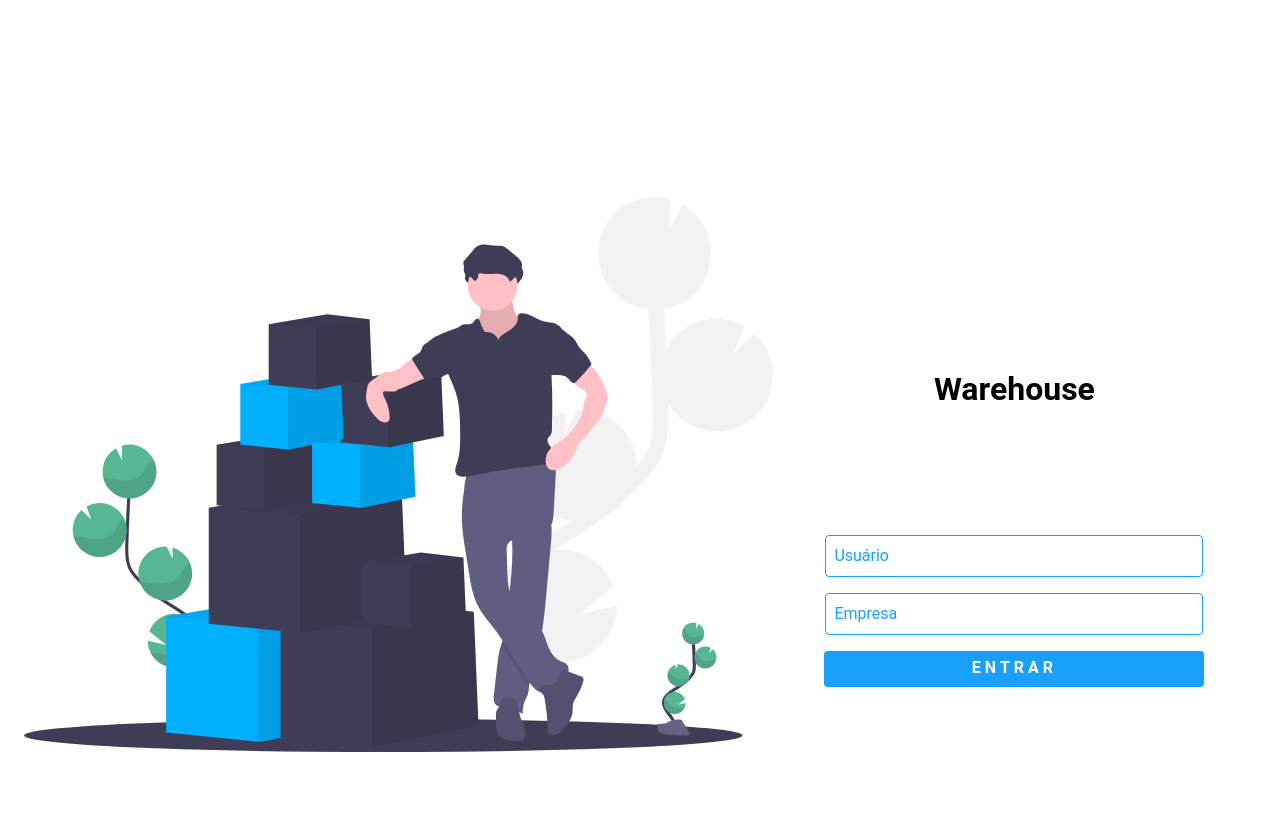
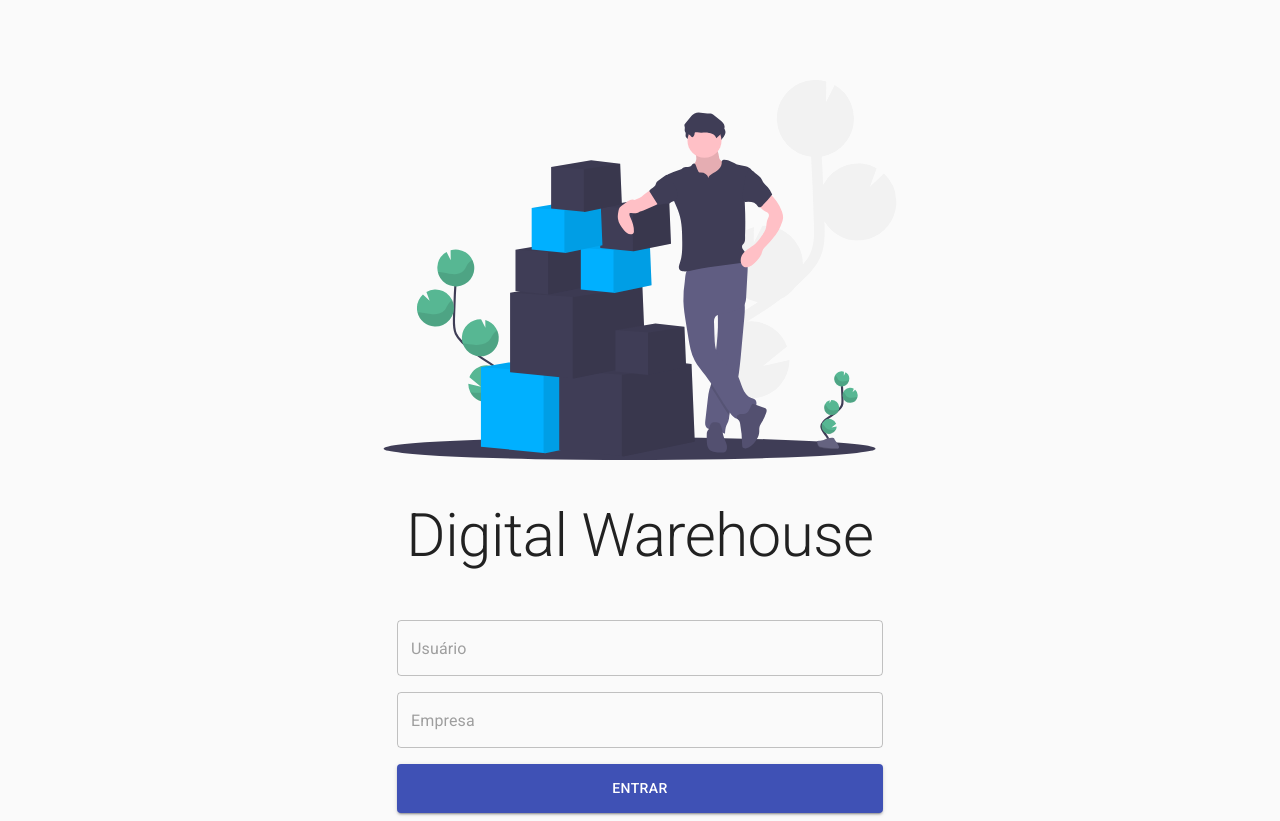
Before and after one commit to mateus-f-torres/warehouse, a React app: page /login in a window 1280 px wide. Before the commit the page ends 800 px from the top, so only its background shows below. Built offline with nearby package versions, Linux system fonts and the light colour scheme; a web font is replaced by a local one.

Commit message:
refactor(login-ui): refactor login UI
Use Material-UI
Use React Router DOM

```diff
--- a/src/components/common/Button/Button.css
+++ /dev/null
@@ -1,14 +0,0 @@
-.w-button {
-  height: 2.25rem;
-  border: none;
-  color: white;
-  font-weight: bold;
-  letter-spacing: 0.25rem;
-  text-transform: uppercase;
-  background-color: #18A0FB;
-  border-radius: 0.25rem;
-}
-
-.w-button:hover,
-.w-button:focus {}
-.w-button:active {}
--- a/src/components/common/Button/Button.js
+++ /dev/null
@@ -1,12 +0,0 @@
-import React from 'react'
-import './Button.css'
-
-function Button(props) {
-  return (
-    <button className="w-button" type={props.type} onClick={props.onClick}>
-      {props.label}
-    </button>
-  )
-}
-
-export default Button
--- a/src/components/common/TextInput/TextInput.css
+++ /dev/null
@@ -1,18 +0,0 @@
-.w-input {
-  padding: 0 0.5rem;
-  line-height: 2rem;
-  border: 1px solid #18A0FB;
-  border-radius: 0.25rem;
-  height: 2.5rem;
-}
-
-.w-input::placeholder {
-  color: #18A0FB;
-}
-
-.w-input:hover,
-.w-input:focus {
-  outline: none;
-}
-
-.w-input.-invalid {}
--- a/src/components/common/TextInput/TextInput.js
+++ /dev/null
@@ -1,23 +0,0 @@
-import React from 'react'
-import './TextInput.css'
-
-function TextInput(props) {
-  return (
-    <input
-      type="text"
-      className="w-input"
-      id={props.id}
-      name={props.name}
-      pattern={props.pattern}
-      required={props.required}
-      autoFocus={props.autofocus}
-      inputMode={props.inputmode}
-      defaultValue={props.default}
-      placeholder={props.placeholder}
-      autoComplete={props.autocomplete}
-      onInput={props.onInput}
-    />
-  )
-}
-
-export default TextInput
--- a/src/containers/App/App.css
+++ /dev/null
@@ -1,10 +0,0 @@
-body {
-  font-size: 1rem;
-  font-family: Roboto, sans-serif;
-}
-
-.container {
-  height: 100vh;
-  width: 100%;
-  overflow-y: hidden;
-}
--- a/src/containers/App/App.js
+++ b/src/containers/App/App.js
@@ -1,25 +1,50 @@
 import React from 'react'
+import CssBaseline from '@material-ui/core/CssBaseline'
+import Container from '@material-ui/core/Container'
+import {
+  BrowserRouter as Router,
+  Switch,
+  Route,
+  Redirect,
+} from 'react-router-dom'
 
 import useUser from '../../hooks/useUser'
 import LoginPage from '../LoginPage/LoginPage'
 import ProductsPage from '../ProductsPage/ProductsPage'
-import './App.css'
 
 export const UserContext = React.createContext(null)
 
 function App() {
   const [user, {createUser, deleteUser}] = useUser()
-
   return (
-    <div className="container">
+    <>
+      <CssBaseline />
+      <Container>
         <UserContext.Provider value={user}>
+          <Router>
+            <Switch>
+              <Route exact path="/login">
                 {!user.username ? (
                   <LoginPage onLogin={createUser} />
                 ) : (
+                  <Redirect to="/app" />
+                )}
+              </Route>
+              <Route exact path="/app">
+                {user.username ? (
                   <ProductsPage onLogout={deleteUser} />
+                ) : (
+                  <Redirect to="/login" />
                 )}
+              </Route>
+              <Route>
+                <Redirect to="/login" />
+              </Route>
+            </Switch>
+          </Router>
         </UserContext.Provider>
-    </div>
+      </Container>
+    </>
   )
 }
 
--- a/src/containers/LoginPage/LoginPage.css
+++ /dev/null
@@ -1,64 +0,0 @@
-.login {
-  height: calc(100% - 2rem);
-  margin: 1rem;
-  display: grid;
-  grid-template-rows: minmax(200px, 60%) min-content min-content;
-  grid-template-columns: auto;
-  grid-template-areas: 'banner' 'title' 'form';
-  justify-items: center;
-}
-
-.login__title { grid-area: title; }
-
-.login__banner {
-  grid-area: banner;
-  align-self: end;
-  width: 100%;
-  height: auto;
-  max-height: 100%;
-}
-
-.login__form {
-  grid-area: form;
-  width: 100%;
-  display: flex;
-  flex-wrap: wrap;
-  justify-content: center;
-}
-
-.login__form > .w-input {
-  width: 75%;
-  max-width: 360px;
-  margin: 0.5rem 0;
-}
-
-.login__form > .w-button {
-  width: calc(75% + 1.25rem);
-  max-width: calc(360px + 1.25rem);
-  margin-top: 0.5rem;
-}
-
-
-/* TODO: write more media queries */
-@media screen and (min-width: 600px) {
-  .login {
-    grid-template-rows: auto;
-    grid-template-columns: minmax(350px, 60%) auto;
-    grid-template-areas: 'banner title' 'banner form';
-  }
-
-  .login__title {
-    margin-top: 10rem;
-    align-self: end;
-  }
-
-  .login__banner {
-    margin-bottom: 2rem;
-    margin-left: 1rem;
-  }
-
-  .login__form {
-    flex-direction: column;
-    align-items: center;
-  }
-}
--- a/src/containers/LoginPage/LoginPage.js
+++ b/src/containers/LoginPage/LoginPage.js
@@ -1,12 +1,23 @@
 import React from 'react'
+import Button from '@material-ui/core/Button'
+import TextField from '@material-ui/core/TextField'
+import Typography from '@material-ui/core/Typography'
 
-import TextInput from '../../components/common/TextInput/TextInput'
-import Button from '../../components/common/Button/Button'
+import {useTheme} from '@material-ui/core/styles'
+import {useMediaQuery} from '@material-ui/core'
 
-import './LoginPage.css'
 import banner from '../../assets/images/banner.svg'
+import useLoginPageStyles from './LoginPage.styles'
 
 function LoginPage(props) {
+  const theme = useTheme()
+  const classes = useLoginPageStyles()
+  const isSmallScreen = useMediaQuery(theme.breakpoints.down('xs'))
+
+  const containerClass = `${classes.login} ${
+    !isSmallScreen ? classes['login-md'] : ''
+  }`
+
   function handleSubmit(e) {
     e.preventDefault()
     const {username, company} = e.target
@@ -14,25 +25,50 @@ function LoginPage(props) {
   }
 
   return (
-    <div className="login">
-      <h1 className="login__title">Warehouse</h1>
-      <img className="login__banner" src={banner} alt="Warehouse Banner" />
-      <form noValidate className="login__form" onSubmit={handleSubmit}>
-        <TextInput
+    <div className={containerClass}>
+      <Typography
+        variant={isSmallScreen ? 'h3' : 'h2'}
+        component="h1"
+        className={classes.title}
+      >
+        {isSmallScreen ? 'Warehouse' : 'Digital Warehouse'}
+      </Typography>
+      <img className={classes.banner} src={banner} alt="Warehouse Banner" />
+      <form
+        noValidate
+        autoComplete="off"
+        className={classes.form}
+        onSubmit={handleSubmit}
+      >
+        <TextField
+          className={classes.text}
+          fullWidth
           required
+          id="username"
           name="username"
-          id="login-username"
-          autocomplete="off"
+          autoComplete="off"
+          variant="outlined"
           placeholder="Usuário"
         />
-        <TextInput
+        <TextField
+          className={classes.text}
+          fullWidth
           required
+          id="company"
           name="company"
-          id="login-company"
-          autocomplete="off"
+          autoComplete="off"
+          variant="outlined"
           placeholder="Empresa"
         />
-        <Button type="submit" label="Entrar" />
+        <Button
+          className={classes.btn}
+          fullWidth
+          variant="contained"
+          color="primary"
+          type="submit"
+        >
+          Entrar
+        </Button>
       </form>
     </div>
   )
--- /dev/null
+++ b/src/containers/LoginPage/LoginPage.styles.js
@@ -0,0 +1,42 @@
+import {makeStyles} from '@material-ui/core/styles'
+
+const useLoginPageStyles = makeStyles({
+  'login': {
+    'margin-top': '1rem',
+    'display': 'grid',
+    'grid-template-rows': '240px min-content min-content',
+    'grid-template-columns': 'auto',
+    'grid-template-areas': "'banner' 'title' 'form'",
+    'grid-row-gap': '1rem',
+    'justify-items': 'center',
+  },
+  'login-md': {
+    'margin-top': '10vh',
+    'grid-template-rows': '380px min-content min-content',
+    'grid-row-gap': '2.5rem',
+  },
+  'banner': {
+    'grid-area': 'banner',
+    'align-self': 'end',
+    'width': '100%',
+    'height': '100%',
+  },
+  'title': {
+    'grid-area': 'title',
+  },
+  'form': {
+    'grid-area': 'form',
+    'display': 'flex',
+    'flex-wrap': 'wrap',
+    'justify-content': 'center',
+  },
+  'btn': {
+    margin: '0.5rem 0',
+    padding: '0.75rem 0',
+  },
+  'text': {
+    margin: '0.5rem 0',
+  },
+})
+
+export default useLoginPageStyles
--- a/src/index.css
+++ b/src/index.css
@@ -1,20 +1,18 @@
-@import '~normalize.css';
+/*!* TODO: adicionar custom propreties e fonts *!*/
+/*:root {*/
+/*  --main-bg-color: #445963;*/
+/*  --main-tx-color: #1b1b1e;*/
 
-/* TODO: adicionar custom propreties e fonts */
-:root {
-  --main-bg-color: #445963;
-  --main-tx-color: #1b1b1e;
+/*  --header-bg-color: #1b3039;*/
+/*  --header-tx-color: #f1f1f1;*/
 
-  --header-bg-color: #1b3039;
-  --header-tx-color: #f1f1f1;
+/*  --btn-default-color: #233f4a;*/
+/*  --btn-hover-color: #345c6d;*/
+/*}*/
 
-  --btn-default-color: #233f4a;
-  --btn-hover-color: #345c6d;
-}
-
-@font-face {
-  font-family: Roboto;
-  src: url('~./assets/fonts/Roboto-Regular.ttf') format("truetype");
-  font-style: normal;
-  font-weight: normal;
-}
+/*@font-face {*/
+/*  font-family: Roboto;*/
+/*  src: url('~./assets/fonts/Roboto-Regular.ttf') format("truetype");*/
+/*  font-style: normal;*/
+/*  font-weight: normal;*/
+/*}*/
--- a/src/index.html
+++ b/src/index.html
@@ -5,6 +5,7 @@
   <meta charset="utf-8">
   <meta name="viewport" content="minimum-scale=1, width=device-width, initial-scale=1, shrink-to-fit=no">
   <meta http-equiv="X-UA-Compatible" content="IE=edge">
+  <link rel="stylesheet" href="https://fonts.googleapis.com/css?family=Roboto:300,400,500,700&display=swap" />
   <title>Warehouse</title>
 </head>
 <body>
--- a/webpack.config.js
+++ b/webpack.config.js
@@ -10,7 +10,7 @@ const CompressionPlugin = require('compression-webpack-plugin')
 const OptimizeCSSAssetsPlugin = require('optimize-css-assets-webpack-plugin')
 const MiniCssExtractPlugin = require('mini-css-extract-plugin')
 
-const cssPlugin = (function(env) {
+const cssPlugin = (function (env) {
   if (env == 'production') {
     return new MiniCssExtractPlugin({
       filename: '[name].[hash].css',
@@ -127,6 +127,7 @@ let configs = {
     publicPath: '/',
     contentBase: path.resolve(__dirname, 'dist'),
     watchContentBase: true,
+    historyApiFallback: true,
     proxy: {
       '/api': {target: 'http://localhost:3000'},
     },
```
Lines whose indentation alone changed are shown as unchanged.
